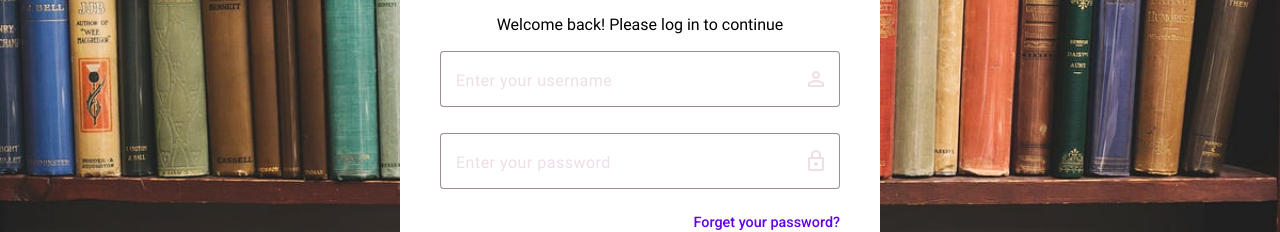
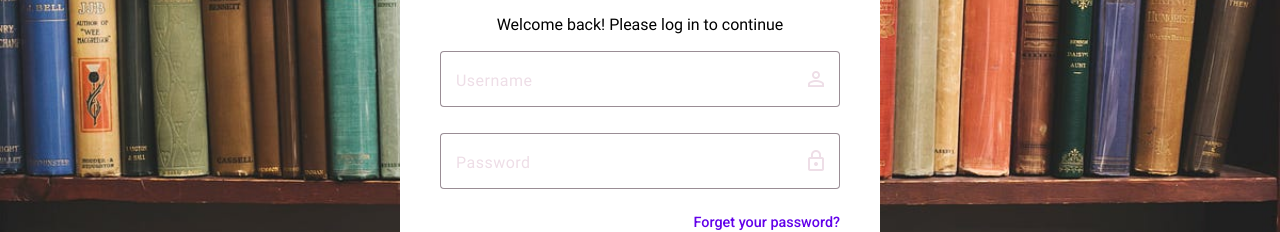
Before and after one commit to 1itvin/angular-course, an Angular app: page /login in a window 1280 px wide. Shown: the part 242-474 px from the top of the page. Built offline with nearby package versions, Linux system fonts and the light colour scheme.

Commit message:
refactor(login): renamed field email to username

```diff
--- a/src/app/core/services/auth.service.ts
+++ b/src/app/core/services/auth.service.ts
@@ -20,20 +20,20 @@ export class AuthService {
 
   /**
    * Авторизация пользователя с использованием имени и пароля
-   * @param {string} email - почта пользователя
+   * @param {string} username - имя пользователя
    * @param {string} password - пароль пользователя
    * @returns ответ на запрос авторизации с информацией о пользователе
    */
-  public login(email: string, password: string): Observable<UserResponse> {
+  public login(username: string, password: string): Observable<UserResponse> {
     return this.http
-      .post<UserResponse>(`${BASE_PATH}/auth/login`, {
-        email,
+      .post<UserResponse>(`${BASE_PATH}/users`, {
+        username,
         password,
       })
       .pipe(
         tap((res) => {
           const user: User = {
-            id: Number(res.id),
+            id: res.id,
             username: res.username,
             email: res.email,
             roles: getUserRolesFromString(res.roles),
--- a/src/app/pages/auth/login/login.component.html
+++ b/src/app/pages/auth/login/login.component.html
@@ -6,12 +6,12 @@
         <p>Welcome back! Please log in to continue</p>
       </header>
       <div class="input-box">
-        <app-input formControlName="email" label="Enter your username"
+        <app-input formControlName="username" label="Username"
           ><mat-icon>person_outline</mat-icon></app-input
         >
       </div>
       <div class="input-box">
-        <app-input formControlName="password" label="Enter your password"
+        <app-input formControlName="password" label="Password"
           ><mat-icon>lock_outline</mat-icon></app-input
         >
       </div>
--- a/src/app/pages/auth/login/login.component.ts
+++ b/src/app/pages/auth/login/login.component.ts
@@ -17,7 +17,6 @@ import { InputComponent } from '../../../shared/custom-forms/input/input.compone
   imports: [
     // components
     InputComponent,
-
     // modules
     MatIconModule,
     ReactiveFormsModule,
@@ -32,7 +31,7 @@ export class LoginComponent {
   private router = inject(Router);
 
   public form = new FormGroup({
-    email: new FormControl('', [Validators.required]),
+    username: new FormControl('', [Validators.required]),
     password: new FormControl('', [
       Validators.required,
       Validators.minLength(4),
@@ -42,11 +41,11 @@ export class LoginComponent {
   public handleValue(): void {
     console.log(this.form.value);
 
-    const email = this.form.controls['email'].value;
+    const username = this.form.controls['username'].value;
     const password = this.form.controls['password'].value;
 
     this.authService
-      .login(email!, password!)
+      .login(username!, password!)
       .pipe(
         tap(() => {
           this.router.navigate(['/home']);
```
